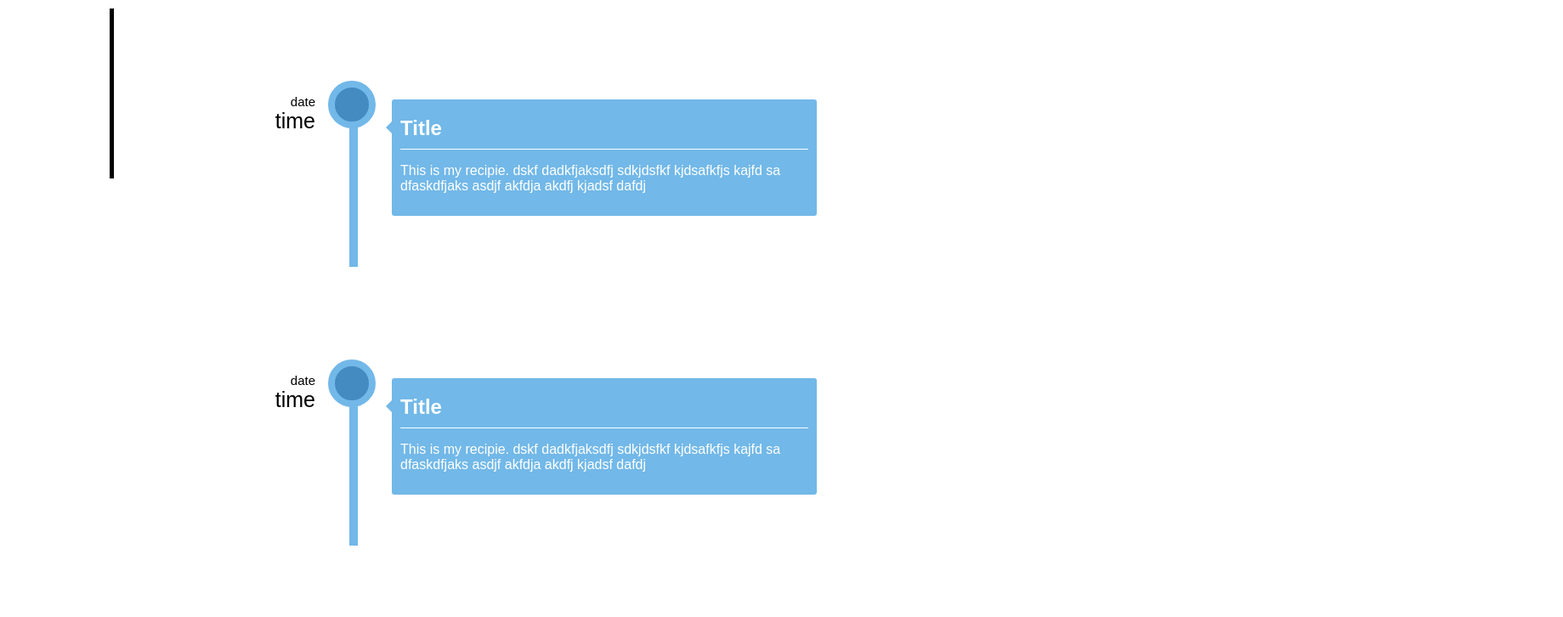
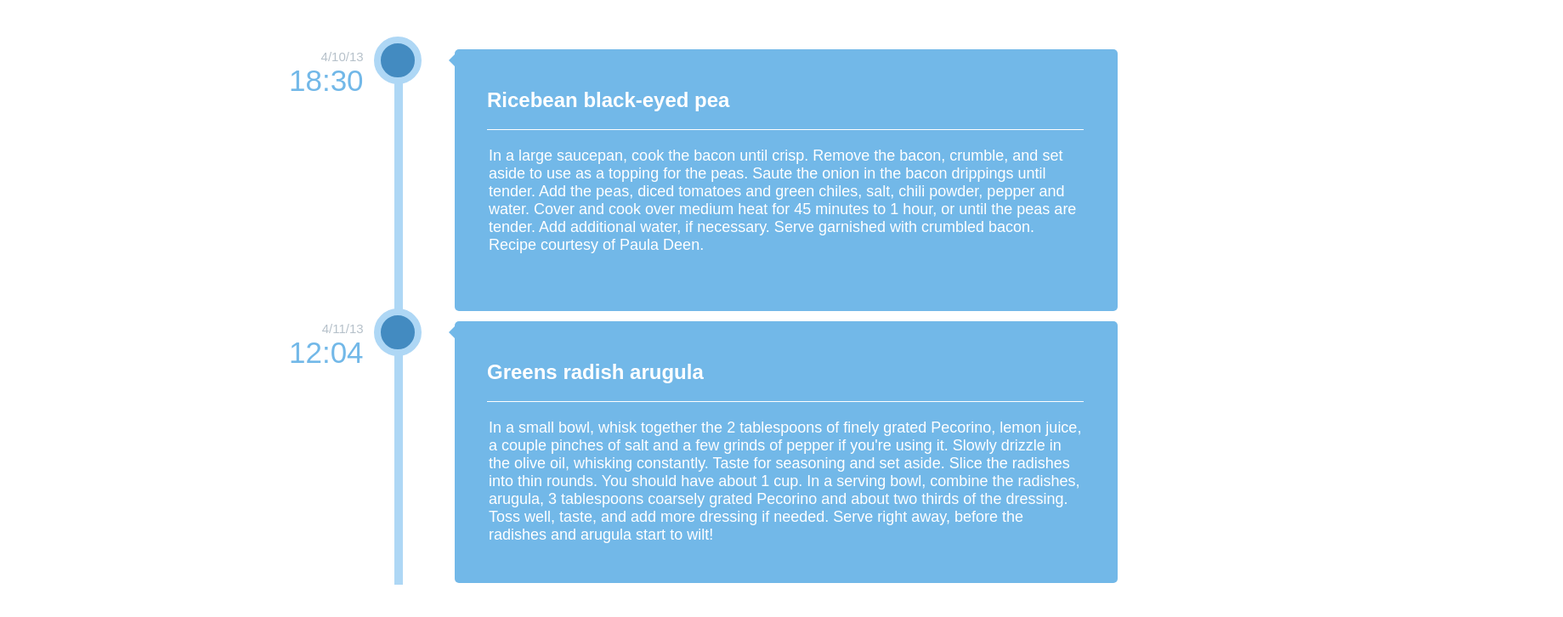
Before and after one commit to matiasironyard/1.3-timeline-layout, a plain HTML site: page index.html in a window 1280 px wide. Shown: the whole page at 85% size, 1839 px wide, since content can reach past the window. Drawn offline with Linux system fonts and the light colour scheme.

Commit message:
that's all for tonight gotta get those icons on it

```diff
--- a/index.html
+++ b/index.html
@@ -3,7 +3,7 @@
   <head>
     <meta charset="utf-8">
     <title>1.3-timeline-layout</title>
-    <link rel="stylesheet" href="font-awesome/css/font-awesome.min.css" media="screen" title="no title">
+    <link rel="stylesheet" href="fontawesome.css" media="screen" title="no title">
     <link rel="stylesheet" href="styles.css" media="screen" title="no title">
   </head>
   <body>
@@ -11,49 +11,43 @@
   <div class="leftpane">
     <div class="date-time">
     <ul class="date-time-items">
-      <li class="date">date</li>
-      <li class="time">time</li>
+      <li class="date">4/10/13</li>
+      <li class="time">18:30</li>
     </ul>
       </div>
   </div>
   <div class="outerrightpane">
-    <div class="line"></div>
   <div class="rightpane">
     <div class="title">
-      <h2>Title</h2>
+      <h2>Ricebean black-eyed pea</h2>
     </div>
     <div class="recipie">
-      <p>This is my recipie. dskf dadkfjaksdfj sdkjdsfkf kjdsafkfjs kajfd sa dfaskdfjaks asdjf akfdja akdfj  kjadsf dafdj</p>
+      <p>In a large saucepan, cook the bacon until crisp. Remove the bacon, crumble, and set aside to use as a topping for the peas. Saute the onion in the bacon drippings until tender. Add the peas, diced tomatoes and green chiles, salt, chili powder, pepper and water. Cover and cook over medium heat for 45 minutes to 1 hour, or until the peas are tender. Add additional water, if necessary. Serve garnished with crumbled bacon.
+Recipe courtesy of Paula Deen.
+</p>
     </div>
     </div>
   </div>
 </div>
-
 <div class="timeline-event">
   <div class="leftpane">
     <div class="date-time">
     <ul class="date-time-items">
-      <li class="date">date</li>
-      <li class="time">time</li>
+      <li class="date">4/11/13</li>
+      <li class="time">12:04</li>
     </ul>
       </div>
   </div>
-
   <div class="outerrightpane">
-
   <div class="rightpane">
     <div class="title">
-      <h2>Title</h2>
+      <h2>Greens radish arugula</h2>
     </div>
     <div class="recipie">
-      <p>This is my recipie. dskf dadkfjaksdfj sdkjdsfkf kjdsafkfjs kajfd sa dfaskdfjaks asdjf akfdja akdfj  kjadsf dafdj</p>
+      <p>In a small bowl, whisk together the 2 tablespoons of finely grated Pecorino, lemon juice, a couple pinches of salt and a few grinds of pepper if you're using it. Slowly drizzle in the olive oil, whisking constantly. Taste for seasoning and set aside. Slice the radishes into thin rounds. You should have about 1 cup. In a serving bowl, combine the radishes, arugula, 3 tablespoons coarsely grated Pecorino and about two thirds of the dressing. Toss well, taste, and add more dressing if needed. Serve right away, before the radishes and arugula start to wilt!</p>
     </div>
     </div>
   </div>
 </div>
-
-
-
-
   </body>
 </html>
--- a/styles.css
+++ b/styles.css
@@ -1,9 +1,11 @@
 /*style time-event*/
-.timeline-event{
-  width: 1438px;
-  margin: 47px 393px 0 393px;
-  font-family: Arial;
+.timeline-event {
+  display: inline-block;
+  position: relative;
+  top: 40px;
+  font-family: Arial, Helvetica, sans-serif;
 }
+
 
 .date-time li{
   list-style: none;
@@ -11,59 +13,69 @@
 
 .date{
   font-size: 15px;
-
+  color: #B6C1CA
 }
 
 .time {
-  font-size: 25px;
+  font-size: 35px;
+  color: #72B8E8;
 }
 
 .leftpane{
+  display: inline-block;
+  text-align: right;
+  margin: 0px 400px;
+  position: absolute;
+  left: -138px;
+}
 
-  width: 100px;
-  height: 100%;
-  text-align: right;
-  margin: 48px 401px;
-  position: absolute;
-  left: -130px;
+.date-time{
+  display: inline-block;
+  margin: 0 0 0 30px;
+}
 
+.date-time-items{
+  margin: 10px 0 0 0;
 }
 
 .outerrightpane{
   display: inline-block;
-  background-color: white;
-  border-left: 10px solid #72B8E8;
-  margin: 50px auto 10px 10px;
+  border-left: 10px solid #AED7F5;
+  position: relative;
+  top: 0px;
+  left: 456px;
+  height: 320px;
 }
 
 .rightpane{
-  diplay: inline-block;
-  padding: 0 0 0 0px;
-  max-width: 500px;
+  display: inline-block;
+  max-width: 780px;
+  height: 308px;
   background-color: #72B8E8;
-  float: left;
   margin: 40px;
-  border-radius: 3px;
+  border-radius: 5px;
   position: relative;
-  top: -20px;
+  top: -30px;
+  right: -21px;
 }
 /*carrat for right pane*/
 .rightpane:before{
   content: "";
   position: absolute;
   margin: 0 0 0 5px;
-  top: 25px;
+  top: 5px;
   left: -20px;
   border: 8px solid transparent;
   border-right-color: #72B8E8;
+
 }
 /*outer blue circle*/
 .leftpane:before{
   content: "";
   position: absolute;
-  top: 0px;
-  left: 115px;
-  border: 28px solid #72B8E8;
+  top: -5px;
+  left: 170px;
+  border: 28px solid #AED7F5;
   border-radius: 28px;
 }
 
@@ -71,33 +83,38 @@
 .leftpane:after{
   content: "";
   position: absolute;
-  top: 8px;
-  left: 123px;
+  top: 3px;
+  left: 178px;
   border: 20px solid #438BC1;
   border-radius: 20px;
+  z-index: 1;
 
 }
 
 .recipie{
-  margin: 10px;
+  margin: 10px 38px 62px 40px;
   padding: 0px;
-  position: relative;
-  top: -10px;
-  border-top: 1px solid white;
+  font-size: 18px;
   color: white;
 }
 
 .title{
-  margin: 10px;
+  margin: 46px 40px 20px 38px;
   color: white;
+  border-bottom: 1px solid white;
+}
+
+.fa fa-mobile{
+  position: absolute;
+  top: 40px;
+  right: 40px;
 
 }
-
-.line {
-  border-left: 5px solid black;
-  position: absolute;
-  height: 200px;
-  width: 1px;
-  top: 10px;
-  left: 129px;
+.rightpane:hover{
+  background-color: #438BC1;
+  transition-duration: 3s;
 }
+.time:hover{
+  color: #438BC1;
+  transition-duration: 3s;
+}
```
